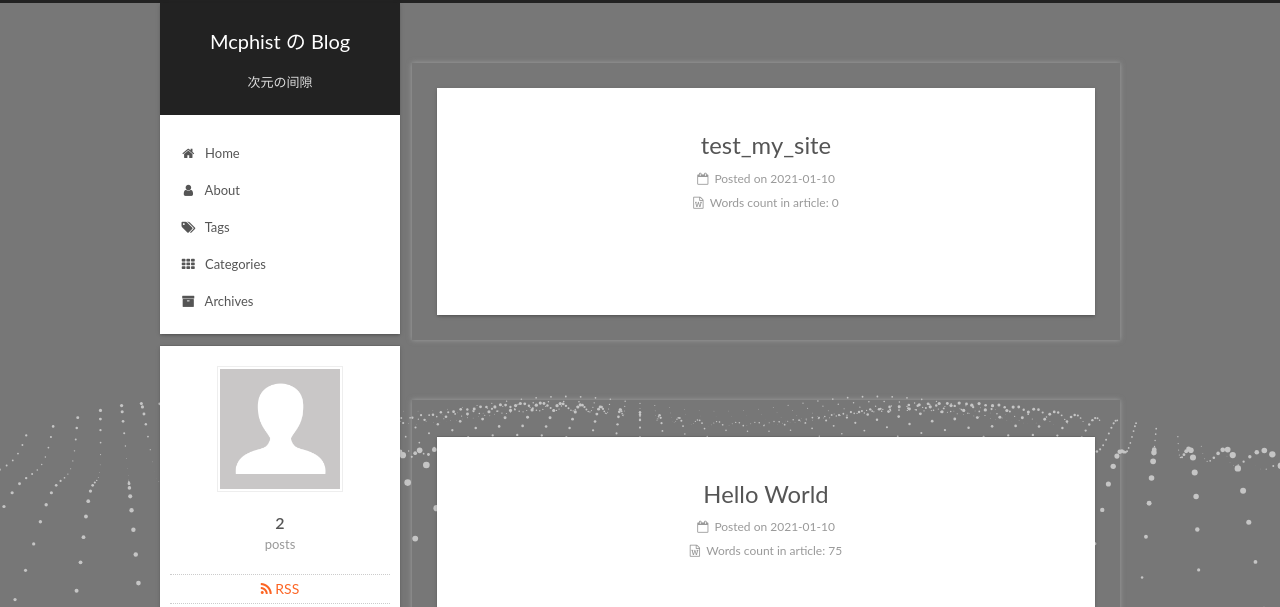
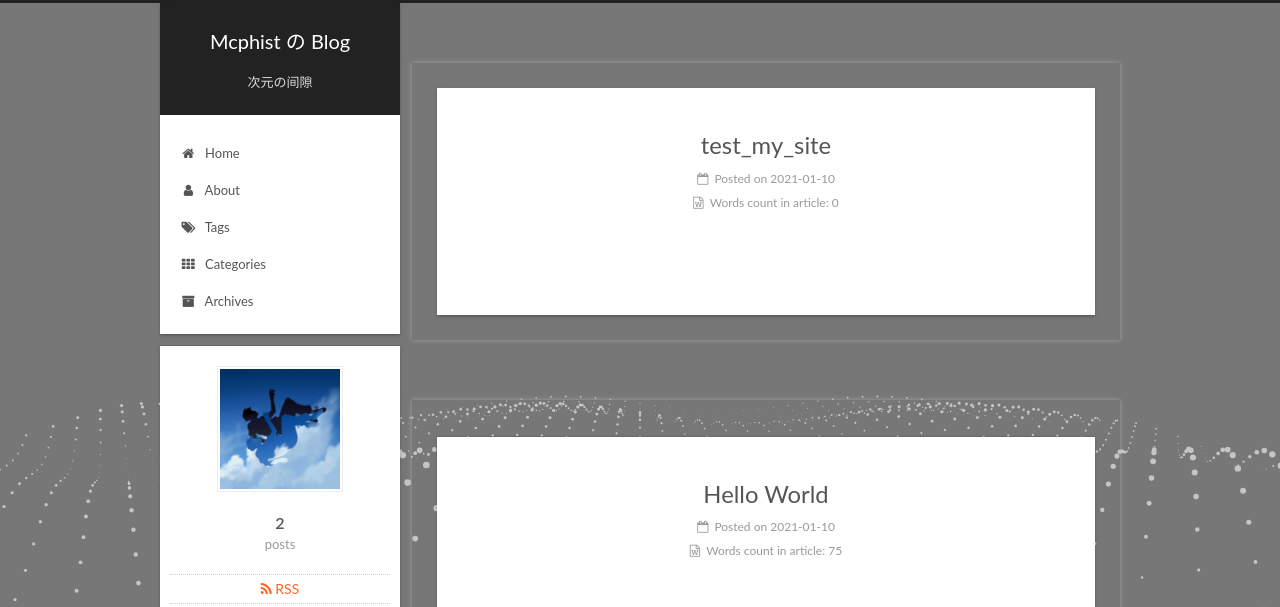
Before and after one commit to NeverlandsX/NeverlandsX.github.io, a plain HTML site: page index.html in a window 1280 px wide. Shown: the top 607 px of the page. Drawn offline with nearby package versions, Linux system fonts and the light colour scheme; no server answers; animation ran at ten frames a second.

Commit message:
Site updated: 2021-01-10 15:15:23

```diff
--- a/index.html
+++ b/index.html
@@ -274,7 +274,7 @@
     <span hidden itemprop="author" itemscope itemtype="http://schema.org/Person">
       <meta itemprop="name" content="">
       <meta itemprop="description" content="">
-      <meta itemprop="image" content="/images/avatar.gif">
+      <meta itemprop="image" content="/images/author.jpg">
     </span>
 
     <span hidden itemprop="publisher" itemscope itemtype="http://schema.org/Organization">
@@ -417,7 +417,7 @@
     <span hidden itemprop="author" itemscope itemtype="http://schema.org/Person">
       <meta itemprop="name" content="">
       <meta itemprop="description" content="">
-      <meta itemprop="image" content="/images/avatar.gif">
+      <meta itemprop="image" content="/images/author.jpg">
     </span>
 
     <span hidden itemprop="publisher" itemscope itemtype="http://schema.org/Organization">
@@ -587,7 +587,7 @@
           <div class="site-author motion-element" itemprop="author" itemscope itemtype="http://schema.org/Person">
 
               <img class="site-author-image" itemprop="image"
-                src="/images/avatar.gif"
+                src="/images/author.jpg"
                 alt="" />
 
               <p class="site-author-name" itemprop="name"></p>
```
Also changed, not shown: 2021/01/10/hello-world/index.html (+2 -2 lines), 2021/01/10/test-my-site/index.html (+2 -2 lines), archives/2021/01/index.html (+1 -1 lines), archives/2021/index.html (+1 -1 lines), archives/index.html (+1 -1 lines).
